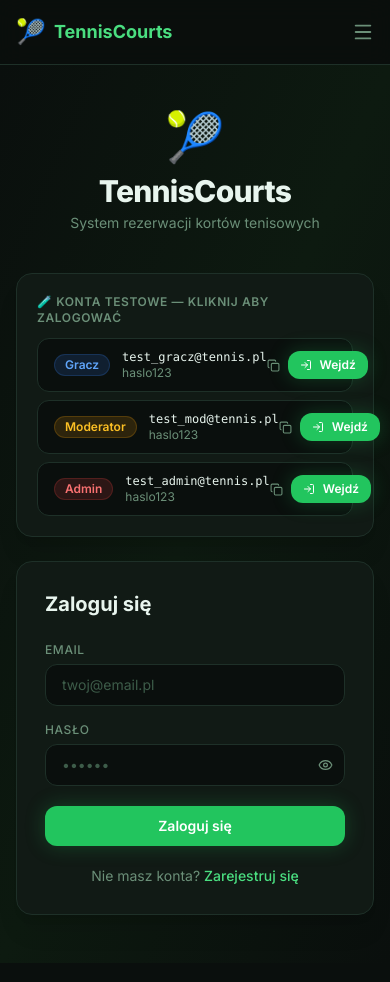
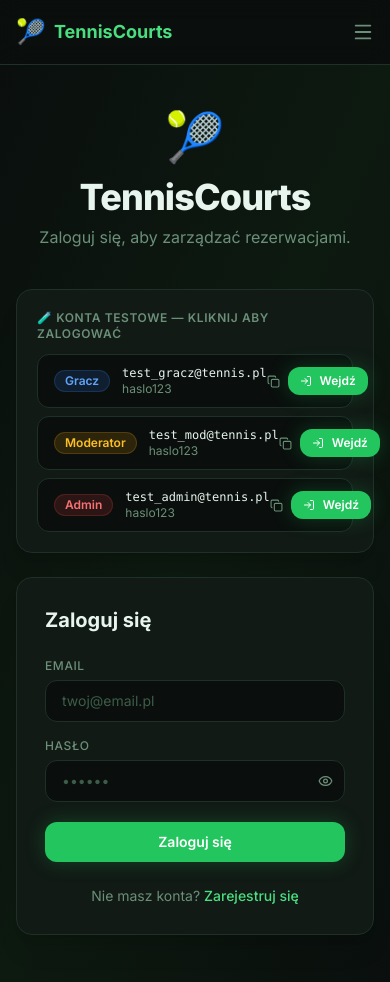
Before and after one commit to jcob2276/tennis-courts, a React (Vite) app in the folder client/: page / in a window 390 px wide. Built offline with nearby package versions, Linux system fonts and the light colour scheme; no server answers.

Commit message:
UI: Odswiezenie wygladu - zdjecia kortow, waluta PLN, panel logowania

```diff
--- a/client/src/components/CourtCard.jsx
+++ b/client/src/components/CourtCard.jsx
@@ -7,6 +7,12 @@ import { Layers, DollarSign, Calendar } from 'lucide-react';
 const SURFACE_LABEL = { clay: 'Ceglasta', hard: 'Twarda', grass: 'Trawa' };
 const SURFACE_COLOR = { clay: 'text-orange-400', hard: 'text-blue-400', grass: 'text-tennis-400' };
 const SURFACE_EMOJI = { clay: '🟧', hard: '🟦', grass: '🟩' };
+const SURFACE_BORDER = { clay: 'border-orange-500/30 hover:border-orange-500/80', hard: 'border-blue-500/30 hover:border-blue-500/80', grass: 'border-tennis-500/30 hover:border-tennis-500/80' };
+const SURFACE_IMAGE = {
+  clay: 'https://images.unsplash.com/photo-1595435934249-5df7ed86e1f0?auto=format&fit=crop&q=80&w=600',
+  hard: 'https://images.unsplash.com/photo-1554068865-24cecd4e34b8?auto=format&fit=crop&q=80&w=600',
+  grass: 'https://images.unsplash.com/photo-1622279457486-62dcc4a431d6?auto=format&fit=crop&q=80&w=600'
+};
 
 export default function CourtCard({ court, onDeleted }) {
   const { isGuest, canManageCourts } = useAuth();
@@ -26,21 +32,29 @@ export default function CourtCard({ court, onDeleted }) {
   };
 
   return (
-    <div className="card p-6 flex flex-col gap-4 hover:border-tennis-700 transition-colors duration-200 group">
+    <div className={`card flex flex-col hover:-translate-y-1 transition-all duration-300 overflow-hidden border ${SURFACE_BORDER[court.surface]} group`}>
+      {/* Image */}
+      <div
+        className="h-48 w-full bg-cover bg-center border-b border-[#1e3028]"
+        style={{ backgroundImage: `url(${court.image_url || SURFACE_IMAGE[court.surface]})` }}
+      />
+
+      <div className="p-5 flex flex-col gap-4 flex-1">
         {/* Header */}
         <div className="flex items-start justify-between">
           <div>
-          <h3 className="font-bold text-lg text-[#e8f5ee] group-hover:text-tennis-400 transition-colors">
+            <h3 className="font-bold text-xl text-[#e8f5ee] group-hover:text-tennis-400 transition-colors">
               {court.name}
             </h3>
             <span className={`text-sm font-medium ${SURFACE_COLOR[court.surface]}`}>
               {SURFACE_EMOJI[court.surface]} {SURFACE_LABEL[court.surface]}
             </span>
           </div>
-        <div className="flex items-center gap-1 text-tennis-400 font-bold text-xl">
-          <DollarSign size={16} />
-          {Number(court.price_per_hour).toFixed(0)}
-          <span className="text-xs text-muted font-normal">/h</span>
+          <div className="flex items-end flex-col">
+            <span className="text-tennis-400 font-extrabold text-2xl leading-none">
+              {Number(court.price_per_hour).toFixed(0)} <span className="text-base">zł</span>
+            </span>
+            <span className="text-xs text-muted font-normal mt-1">za godzinę</span>
           </div>
         </div>
 
@@ -84,5 +98,6 @@ export default function CourtCard({ court, onDeleted }) {
         )}
       </div>
       </div>
+    </div>
   );
 }
--- a/client/src/components/Navbar.jsx
+++ b/client/src/components/Navbar.jsx
@@ -41,10 +41,11 @@ export default function Navbar() {
 
           {/* Weather badge */}
           {weather && (
-            <span className="flex items-center gap-1.5 text-xs text-muted border border-[#1e3028] rounded-full px-3 py-1">
-              <CloudSun size={13} className="text-tennis-400" />
-              {weather.temp}°C · {weather.description}
-              {weather.playable && <Zap size={11} className="text-tennis-400" />}
+            <span className="flex items-center gap-2 text-sm text-[#e8f5ee] bg-[#0d1a10] border border-[#1e3028] rounded-lg px-4 py-1.5 shadow-sm">
+              <CloudSun size={18} className={weather.playable ? "text-tennis-400" : "text-gray-400"} />
+              <span className="font-semibold">{weather.temp}°C</span>
+              <span className="text-muted hidden lg:inline">· {weather.description}</span>
+              {weather.playable && <Zap size={14} className="text-tennis-400 ml-1" title="Idealne warunki do gry" />}
             </span>
           )}
 
--- a/client/src/pages/CourtsPage.jsx
+++ b/client/src/pages/CourtsPage.jsx
@@ -58,17 +58,21 @@ export default function CourtsPage() {
 
   return (
     <div className="max-w-6xl mx-auto px-4 py-10">
-      {/* Header */}
-      <div className="flex flex-col sm:flex-row sm:items-center justify-between gap-4 mb-8">
-        <div>
-          <h1 className="text-3xl font-extrabold text-[#e8f5ee]">Korty tenisowe</h1>
-          <p className="text-muted text-sm mt-1">{courts.length} kortów dostępnych</p>
+      {/* Hero Header */}
+      <div className="relative rounded-2xl overflow-hidden mb-10 bg-[#0d1a10] border border-[#1e3028]">
+        <div className="absolute inset-0 opacity-30 bg-[url('https://images.unsplash.com/photo-1595435934249-5df7ed86e1f0?auto=format&fit=crop&q=80&w=1200')] bg-cover bg-center" />
+        <div className="absolute inset-0 bg-gradient-to-r from-[#0a0f0d] via-[#0a0f0d]/90 to-transparent" />
+        <div className="relative p-8 sm:p-12 flex flex-col sm:flex-row sm:items-center justify-between gap-6">
+          <div className="max-w-xl">
+            <h1 className="text-4xl sm:text-5xl font-extrabold text-[#e8f5ee] tracking-tight mb-3">Znajdź swój idealny kort</h1>
+            <p className="text-muted text-lg">Zarezerwuj jeden z {courts.length} profesjonalnych kortów i ciesz się grą na najwyższym poziomie.</p>
+          </div>
+          {canManageCourts && (
+            <button className="btn-primary whitespace-nowrap shadow-xl shadow-tennis-900/20 h-12 px-6" onClick={() => setShowAddForm(true)}>
+              <Plus size={18} className="mr-2" /> Dodaj nowy kort
+            </button>
+          )}
         </div>
-        {canManageCourts && (
-          <button className="btn-primary" onClick={() => setShowAddForm(true)}>
-            <Plus size={15} /> Dodaj kort
-          </button>
-        )}
       </div>
 
       {/* Filters */}
--- a/client/src/pages/LoginPage.jsx
+++ b/client/src/pages/LoginPage.jsx
@@ -55,17 +55,32 @@ export default function LoginPage() {
   };
 
   return (
-    <div className="min-h-screen flex flex-col items-center justify-center px-4 py-12 bg-gradient-to-br from-[#0a0f0d] via-[#0d1a10] to-[#0a0f0d]">
-      {/* Logo */}
-      <div className="mb-10 text-center">
-        <div className="text-5xl mb-3">🎾</div>
-        <h1 className="text-3xl font-extrabold text-[#e8f5ee] tracking-tight">TennisCourts</h1>
-        <p className="text-muted text-sm mt-1">System rezerwacji kortów tenisowych</p>
+    <div className="min-h-screen flex bg-[#0a0f0d]">
+      {/* Left Side - Image */}
+      <div className="hidden lg:flex lg:w-1/2 relative">
+        <div className="absolute inset-0 bg-cover bg-center" style={{ backgroundImage: "url('https://images.unsplash.com/photo-1622279457486-62dcc4a431d6?auto=format&fit=crop&q=80&w=1600')" }} />
+        <div className="absolute inset-0 bg-gradient-to-r from-[#0a0f0d]/40 to-[#0a0f0d]" />
+        <div className="absolute bottom-16 left-16 right-16">
+          <h2 className="text-5xl font-extrabold text-white mb-6 leading-tight">Twój serw,<br/>Twój kort.</h2>
+          <p className="text-xl text-white/80 font-medium">Najszybszy system rezerwacji kortów tenisowych w mieście.</p>
+        </div>
       </div>
 
-      <div className="w-full max-w-md">
-        {/* Test accounts */}
-        <div className="card p-5 mb-6">
+      {/* Right Side - Form */}
+      <div className="w-full lg:w-1/2 flex flex-col items-center justify-center px-4 py-12 sm:px-12 bg-gradient-to-br from-[#0a0f0d] via-[#0d1a10] to-[#0a0f0d]">
+        <div className="w-full max-w-md">
+          {/* Logo */}
+          <div className="mb-10 text-center lg:text-left">
+            <div className="text-5xl mb-4 lg:hidden">🎾</div>
+            <h1 className="text-4xl font-extrabold text-[#e8f5ee] tracking-tight flex items-center gap-3 lg:justify-start justify-center">
+              <span className="hidden lg:inline text-4xl">🎾</span>
+              TennisCourts
+            </h1>
+            <p className="text-muted text-base mt-2">Zaloguj się, aby zarządzać rezerwacjami.</p>
+          </div>
+
+          {/* Test accounts */}
+          <div className="card p-5 mb-6">
           <p className="text-xs font-semibold text-muted uppercase tracking-wider mb-3">
             🧪 Konta testowe — kliknij aby zalogować
           </p>
@@ -149,12 +164,13 @@ export default function LoginPage() {
             </button>
           </form>
 
-          <p className="text-center text-sm text-muted mt-5">
+          <p className="text-center text-sm text-muted mt-6">
             Nie masz konta?{' '}
-            <Link to="/register" className="text-tennis-400 hover:underline font-medium">
+            <Link to="/register" className="text-tennis-400 hover:text-tennis-300 hover:underline font-medium transition-colors">
               Zarejestruj się
             </Link>
           </p>
+        </div>
         </div>
       </div>
     </div>
```
Lines whose indentation alone changed are shown as unchanged.
